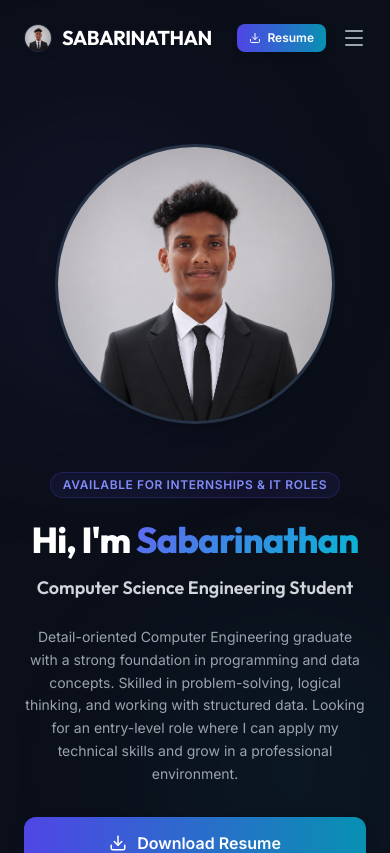
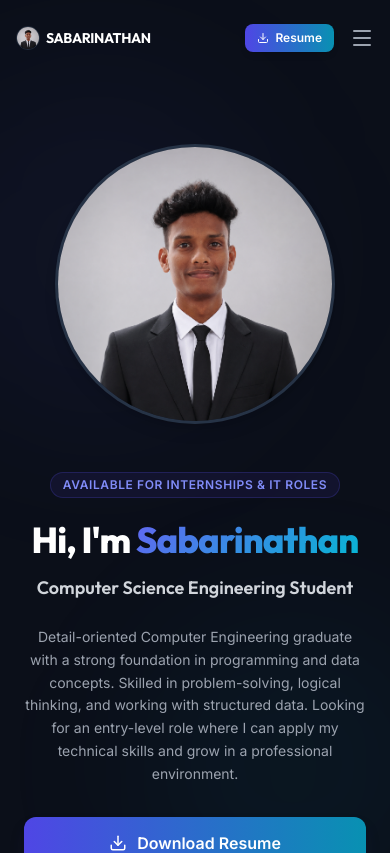
Before and after one commit to sabarinathan1310/sabarinathan-portfolio, a React (Vite) app: page / in a window 390 px wide. Shown: the top 853 px of the page. Built offline with nearby package versions, Linux system fonts and the light colour scheme.

Commit message:
Fix mobile navigation scrolling and responsive logo sizing

```diff
--- a/src/components/Navigation.jsx
+++ b/src/components/Navigation.jsx
@@ -43,10 +43,12 @@ export default function Navigation() {
 
   const scrollToSection = (id) => {
     setIsOpen(false);
-    const element = document.getElementById(id);
-    if (element) {
-      element.scrollIntoView({ behavior: 'smooth' });
-    }
+    setTimeout(() => {
+      const element = document.getElementById(id);
+      if (element) {
+        element.scrollIntoView({ behavior: 'smooth' });
+      }
+    }, 200);
   };
 
   return (
@@ -55,18 +57,18 @@ export default function Navigation() {
         scrolled ? 'glass-effect border-b border-dark-border py-4 shadow-lg' : 'bg-transparent py-6'
       }`}
     >
-      <div className="max-w-7xl mx-auto px-6 md:px-12 flex justify-between items-center">
+      <div className="max-w-7xl mx-auto px-4 sm:px-6 md:px-12 flex justify-between items-center w-full">
         {/* Logo */}
         <button
           onClick={() => scrollToSection('hero')}
-          className="font-outfit text-xl font-bold tracking-tight text-white flex items-center gap-2.5 focus:outline-none"
+          className="font-outfit text-sm sm:text-base md:text-lg lg:text-xl font-bold tracking-tight text-white flex items-center gap-1.5 sm:gap-2.5 focus:outline-none"
         >
           <img
             src="/profile.png"
             alt="Sabarinathan Profile"
-            className="w-7 h-7 rounded-full object-cover border border-slate-700/60"
+            className="w-6 h-6 sm:w-7 sm:h-7 rounded-full object-cover border border-slate-700/60 flex-shrink-0"
           />
-          SABARINATHAN
+          <span className="truncate">SABARINATHAN</span>
         </button>
 
         {/* Desktop Links */}
```
